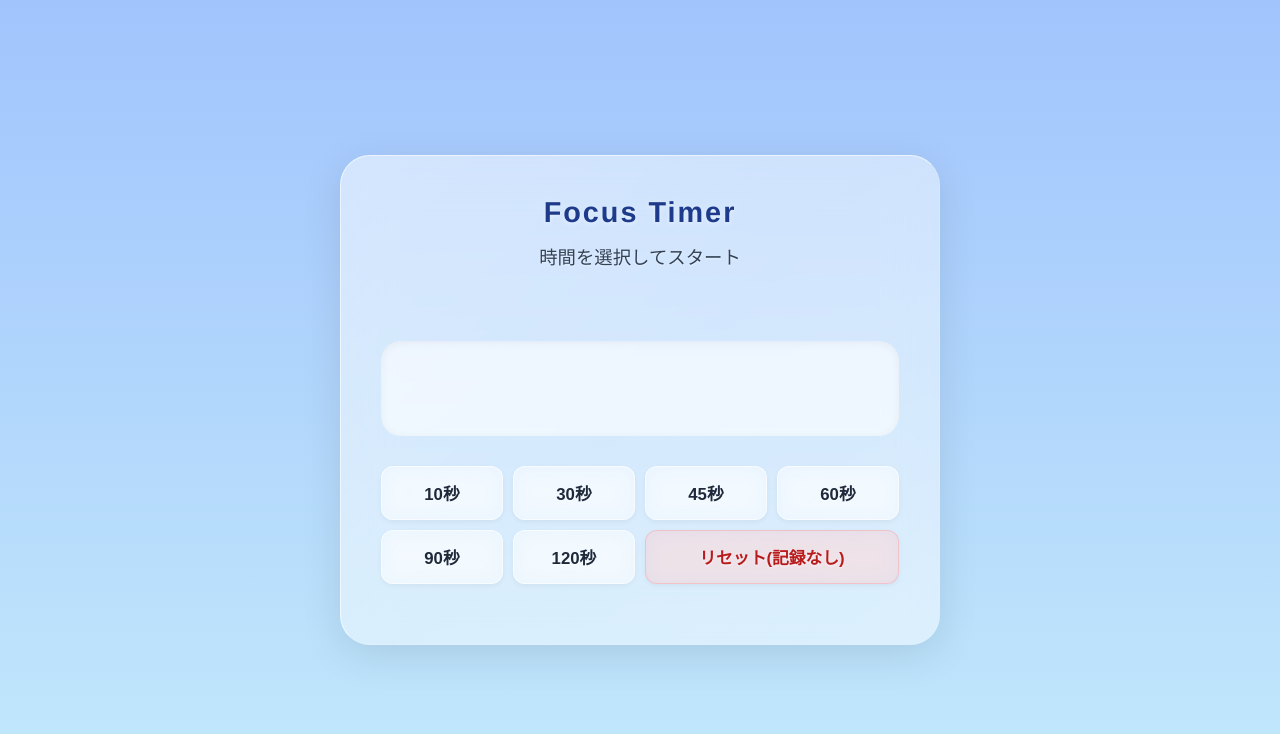
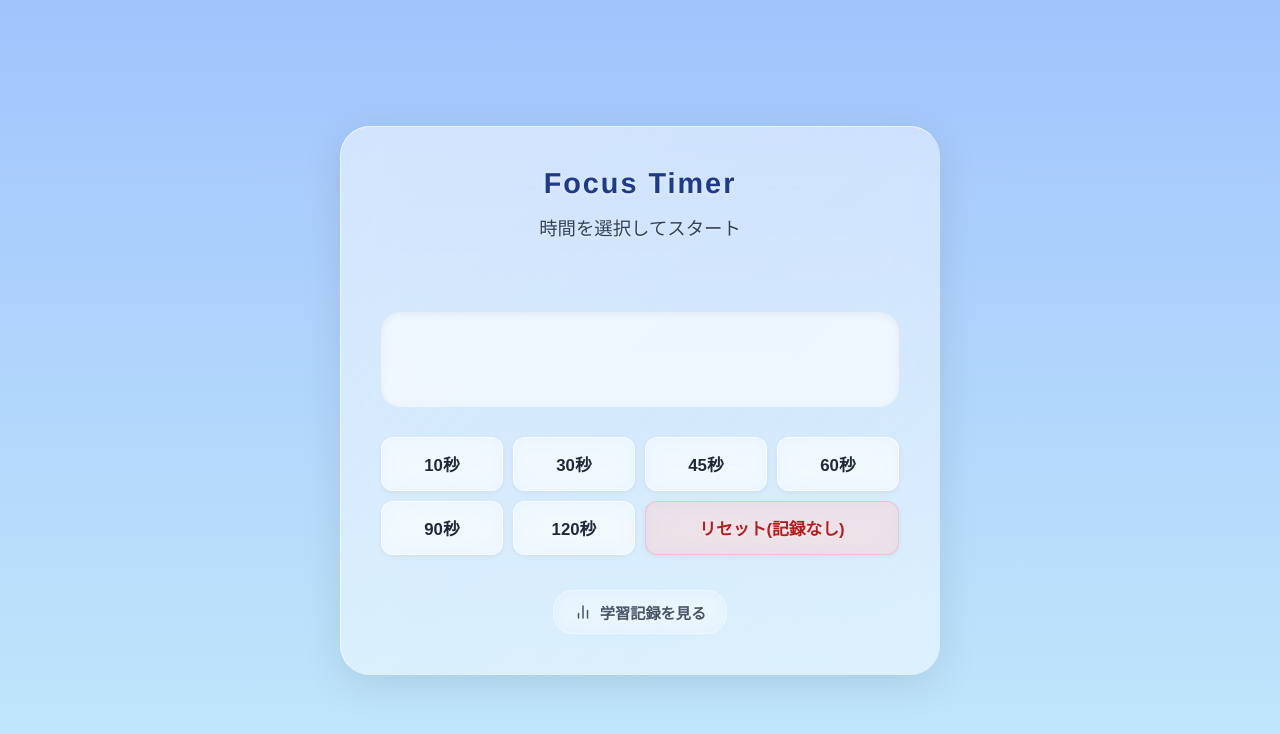
Before and after one commit to minoru-s/timer, a plain HTML site: page index.html in a window 1280 px wide. Drawn offline with Linux system fonts and the light colour scheme.

Commit message:
new functions

```diff
--- a/index.html
+++ b/index.html
@@ -312,6 +312,27 @@
       background: #1e40af;
       transform: translateY(-2px);
     }
+
+    .stats-view-btn {
+      margin-top: 15px;
+      background: transparent;
+      border: 1px solid rgba(255, 255, 255, 0.4);
+      color: #475569;
+      font-size: 0.95rem;
+      padding: 10px 20px;
+      border-radius: 20px;
+      box-shadow: none;
+      display: inline-flex;
+      align-items: center;
+      justify-content: center;
+      gap: 8px;
+    }
+    .stats-view-btn:hover {
+      background: rgba(255, 255, 255, 0.3);
+      color: #1e3a8a;
+      transform: none;
+      box-shadow: none;
+    }
   </style>
 </head>
 
@@ -341,6 +362,11 @@
       <button id="breakBtn" class="secondary-btn" style="display: none;" onclick="startBreak()">休憩する</button>
       <button id="endBtn" class="danger-btn" style="display: none;" onclick="endSession()">今日の勉強タイム終了</button>
     </div>
+
+    <button class="stats-view-btn" onclick="showModal()">
+      <svg width="18" height="18" viewBox="0 0 24 24" fill="none" stroke="currentColor" stroke-width="2" stroke-linecap="round" stroke-linejoin="round"><path d="M18 20V10M12 20V4M6 20v-6"/></svg>
+      学習記録を見る
+    </button>
   </div>
 
   <!-- Result Modal -->
@@ -487,6 +513,8 @@
       } else if (currentState === 'BREAK') {
         stats.todayBreakMs += elapsed;
       }
+
+      stateStartTime = performance.now();
       saveStats();
     }
 
@@ -602,7 +630,7 @@
       const timeStr = mins > 0 ? `${mins}分${displaySecs}秒` : `${secs}秒`;
 
       if (currentState === 'SOLVING') {
-        stateDesc.textContent = `問題を解いています... (${(elapsedMs / 1000).toFixed(1)}秒)`;
+        stateDesc.textContent = `問題を解いています...`;
       } else if (currentState === 'EXPLANATION') {
         stateDesc.textContent = `解説を読んでいます... (${timeStr} 経過)`;
       } else if (currentState === 'BREAK') {
@@ -708,6 +736,8 @@
     }
 
     function showModal() {
+      commitCurrentStateTime();
+
       const sMs = stats.todaySolvingMs;
       const eMs = stats.todayExplanationMs;
       const bMs = stats.todayBreakMs;
--- a/sw.js
+++ b/sw.js
@@ -1,6 +1,6 @@
 // ⚠️ コード（index.htmlなど）を更新した際は、ここの VERSION の文字列（時刻など）を変更してください。
 // sw.js 自体のファイル内容が変更されることで、ブラウザが新しいバージョンと認識し、自動で更新・リロードが走ります。
-const VERSION = '2026-06-05T11:29:00';
+const VERSION = '2026-06-05T11:22:00';
 const CACHE_NAME = 'timer-cache-' + VERSION;
 
 const urlsToCache = [
```
